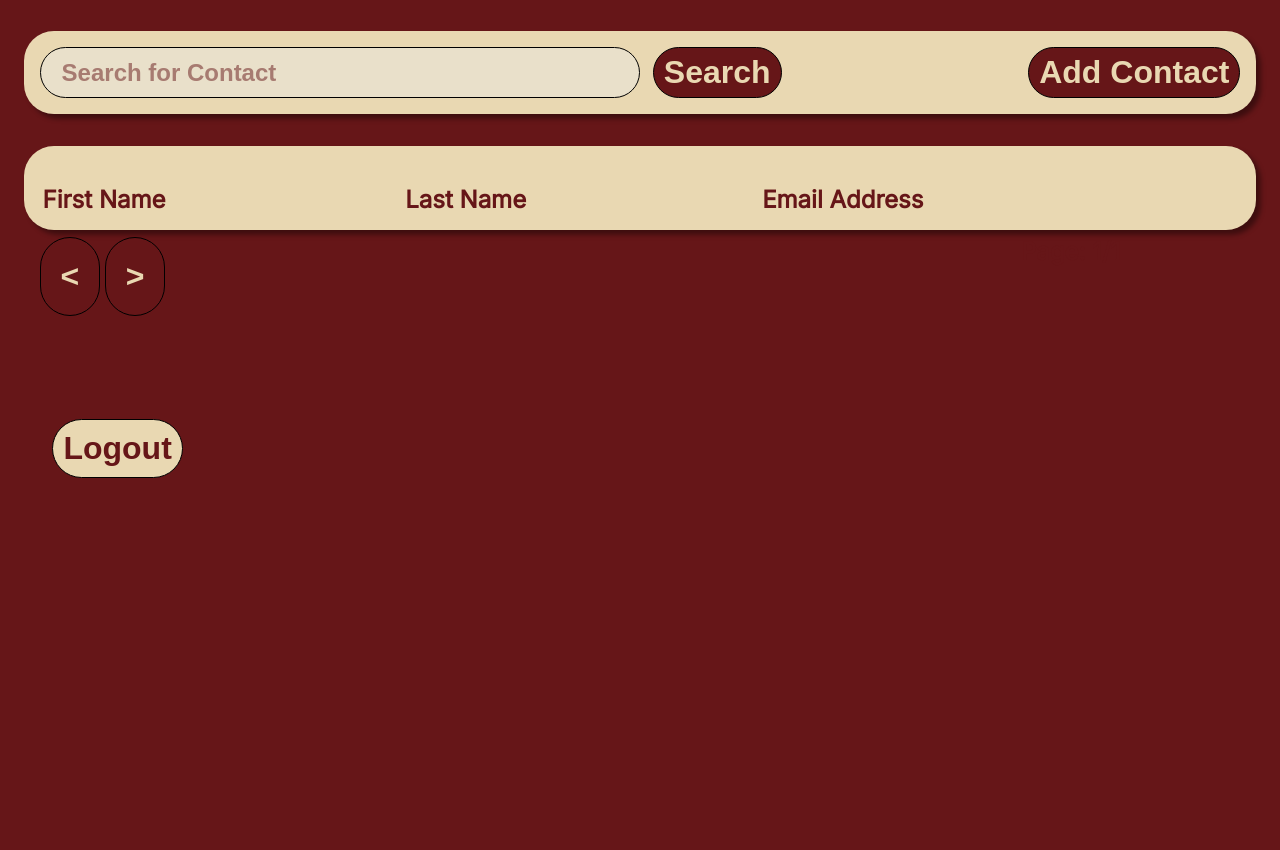
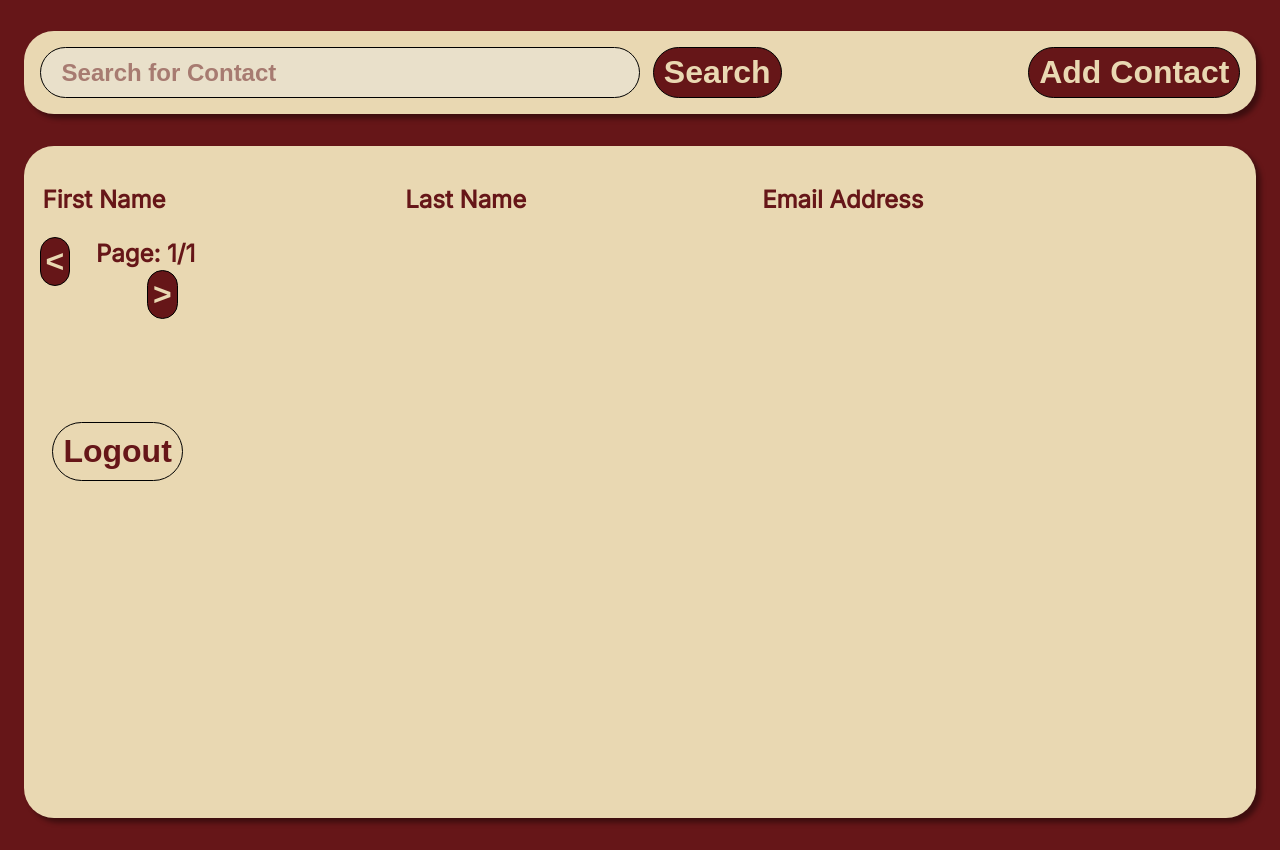
Before and after one commit to matt11matthew/ContactManager, a PHP site: page /myContacts.html in a window 1280 px wide. Shown: the part 149-999 px from the top of the page. Before the commit the page ends 627 px from the top, so only its background shows below. Run offline with PHP 8.4, Linux system fonts and the light colour scheme; lists and menus that the app fills with data are empty.

Commit message:
Update myContacts.css

```diff
--- a/Projects/myContacts.css
+++ b/Projects/myContacts.css
@@ -71,7 +71,7 @@ body{
 
 .table-container{
     max-width: 95%;
-    height: 4vw; /*keep constant height*/
+    height: 50vw; /*keep constant height*/
     margin: auto;
     margin-top: 2rem;
     margin-bottom: 2rem;
@@ -152,30 +152,6 @@ td{
 /*    width: auto;*/
 /*}*/
 
-.lightField{
-    display: block;
-    background-color: #e9e0ca;
-    width: 100%;
-    height: 5rem;
-    padding: 5px;
-    border-radius: 30px;
-    box-sizing: border-box;
-    border: 1px solid black;
-    font-size: x-large;
-}
-
-.darkField{
-    display: block;
-    background-color: #D0BF98;
-    width: 100%;
-    height: 5rem;
-    padding: 5px;
-    border-radius: 30px;
-    box-sizing: border-box;
-    border: 1px solid black;
-    font-size: x-large;
-}
-
 .footer{
     color: #661618;
     font-weight: bolder;
@@ -183,22 +159,34 @@ td{
     padding-bottom: 3vw;
 }
 
-#next-button, #prev-button{
+#prev-button{
+    float: left;
+    padding: 5px 5px;
     color: #e9d8b2;
     background-color: #661618;
+    margin-right: 2vw;
+}
+
+.pageNumber{
+    padding: 2px 2px;
+    color: #661618;
+    font-size: x-large;
+}
+
+#pageContactsNum{
+    color: #661618;
+    font-size: x-large;
+}
+
+#next-button{
+    padding: 5px 5px;
+    color: #e9d8b2;
+    background-color: #661618;
+    margin-left: 4vw;
 }
 
 .total{
     float: left;
-    font-size: x-large;
-}
-
-#page{
-    color: #661618;
-}
-
-.pageNumber{
-    float: right;
     font-size: x-large;
 }
 
```
